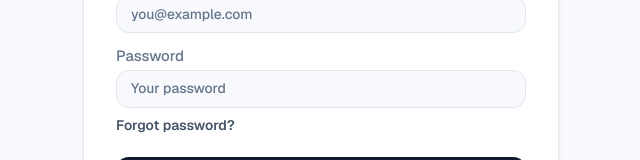
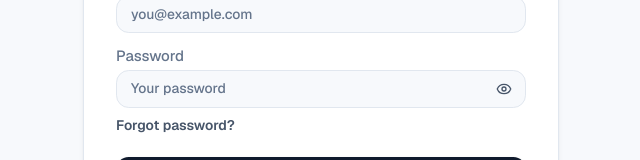
Before and after one commit to piyush1010/GoalCircle, a Next.js app: page /login in a window 1280 px wide. Shown: the part 421-581 px from the top of the page, without its empty margins (319-959 px from the left). Built offline with nearby package versions, Linux system fonts and the light colour scheme; no server answers.

Commit message:
Show or hide the password while typing it
Sign-in, create account and reset password fields get an eye button.

Co-Authored-By: Claude Opus 5.5 <noreply@anthropic.com>
Claude-Session: https://claude.ai/code/session_01EELumWwcMCb1UTHyh9TMbg

```diff
--- a/app/login/page.tsx
+++ b/app/login/page.tsx
@@ -2,6 +2,7 @@
 
 import LogoMark from '@/components/LogoMark'
 import Link from 'next/link'
+import PasswordInput from '@/components/PasswordInput'
 import React, { useState, Suspense } from 'react'
 import { useRouter, useSearchParams } from 'next/navigation'
 import { supabase } from '@/utils/supabase'
@@ -231,8 +232,8 @@ function AuthForm() {
           <label className="block text-sm font-medium text-slate-400 mb-1">
             Password
           </label>
-          <input
-            type="password"
+          <PasswordInput
+            autoComplete={mode === 'signup' ? 'new-password' : 'current-password'}
             placeholder={mode === 'signup' ? 'At least 8 characters' : 'Your password'}
             value={password}
             onChange={(e) => setPassword(e.target.value)}
--- a/app/reset-password/page.tsx
+++ b/app/reset-password/page.tsx
@@ -1,5 +1,6 @@
 'use client'
 
+import PasswordInput from '@/components/PasswordInput'
 import Link from 'next/link'
 import { useEffect, useState } from 'react'
 import { useRouter } from 'next/navigation'
@@ -62,8 +63,8 @@ export default function ResetPasswordPage() {
               <Link href="/login" className="mt-5 inline-block text-sm font-semibold underline underline-offset-2">Back to sign in</Link>
             </>
             : <form onSubmit={save} className="mt-4 space-y-3">
-              <label className="block text-sm font-semibold">New password<input type="password" autoComplete="new-password" value={password} onChange={(event) => setPassword(event.target.value)} minLength={8} required className={`${field} mt-1`} placeholder="At least 8 characters" /></label>
-              <label className="block text-sm font-semibold">Type it again<input type="password" autoComplete="new-password" value={confirm} onChange={(event) => setConfirm(event.target.value)} minLength={8} required className={`${field} mt-1`} /></label>
+              <label className="block text-sm font-semibold">New password<PasswordInput autoComplete="new-password" value={password} onChange={(event) => setPassword(event.target.value)} minLength={8} required wrapperClassName="mt-1" className={field} placeholder="At least 8 characters" /></label>
+              <label className="block text-sm font-semibold">Type it again<PasswordInput autoComplete="new-password" value={confirm} onChange={(event) => setConfirm(event.target.value)} minLength={8} required wrapperClassName="mt-1" className={field} /></label>
               {error && <p role="alert" className="text-sm font-semibold text-rose-600">{error}</p>}
               <button type="submit" disabled={saving || !ready} className="w-full rounded-xl bg-slate-900 py-3 text-sm font-bold text-white disabled:opacity-50 dark:bg-slate-50 dark:text-slate-900">{saving ? 'Saving…' : ready ? 'Save new password' : 'Checking your link…'}</button>
             </form>}
--- /dev/null
+++ b/components/PasswordInput.tsx
@@ -0,0 +1,16 @@
+'use client'
+
+import { useState } from 'react'
+import { Eye, EyeOff } from 'lucide-react'
+
+/** A password field with a Show / Hide button, so people can check what they typed. */
+export default function PasswordInput({ className = '', wrapperClassName = '', ...props }: Omit<React.InputHTMLAttributes<HTMLInputElement>, 'type'> & { wrapperClassName?: string }) {
+  const [shown, setShown] = useState(false)
+  return <span className={`relative block ${wrapperClassName}`}>
+    <input {...props} type={shown ? 'text' : 'password'} autoCapitalize="none" autoCorrect="off" spellCheck={false} className={`${className} pr-11`} />
+    <button type="button" onClick={() => setShown((s) => !s)} aria-label={shown ? 'Hide password' : 'Show password'} aria-pressed={shown}
+      className="absolute inset-y-0 right-0 grid w-11 place-items-center text-slate-500 hover:text-slate-900 dark:hover:text-white">
+      {shown ? <EyeOff className="h-4 w-4" /> : <Eye className="h-4 w-4" />}
+    </button>
+  </span>
+}
```
